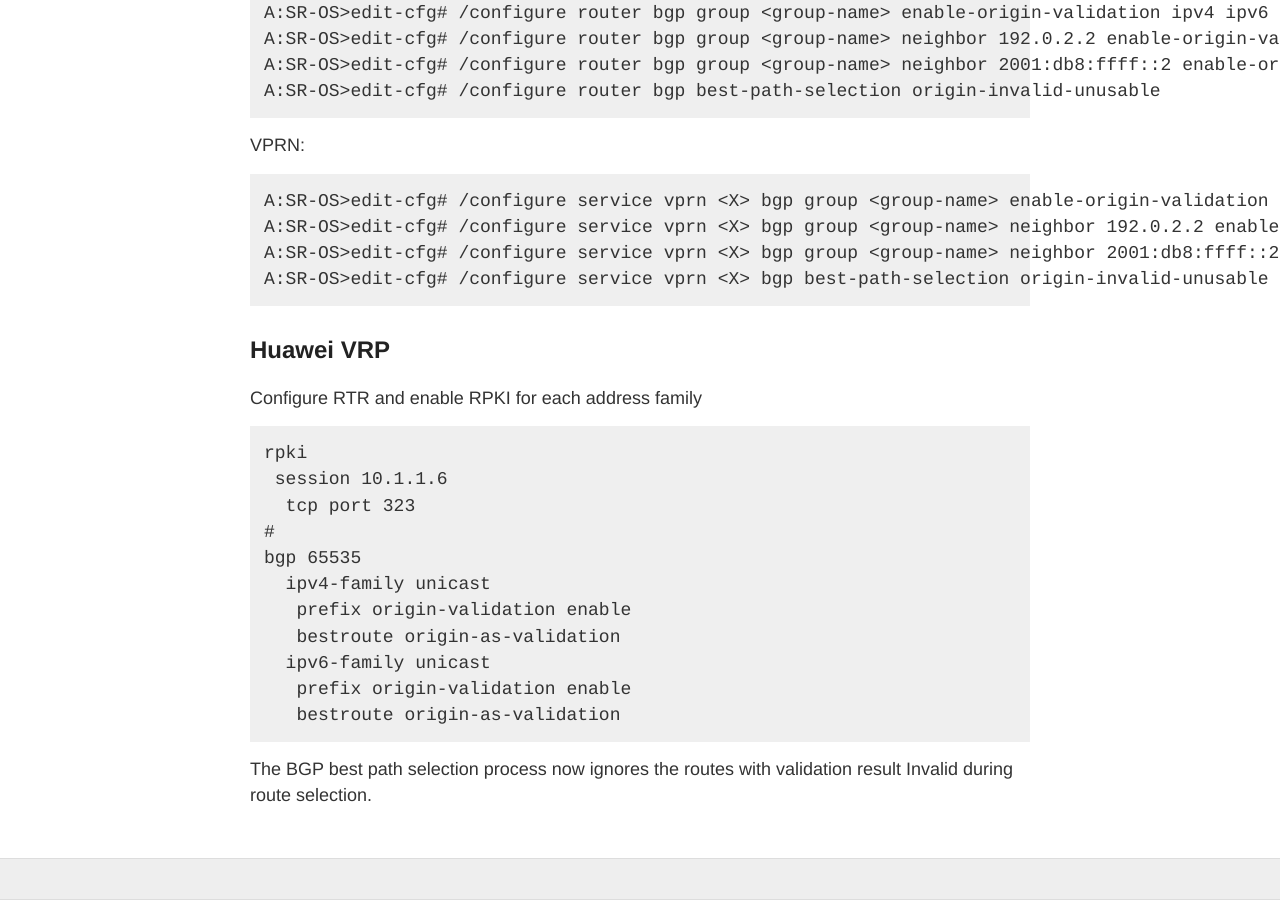
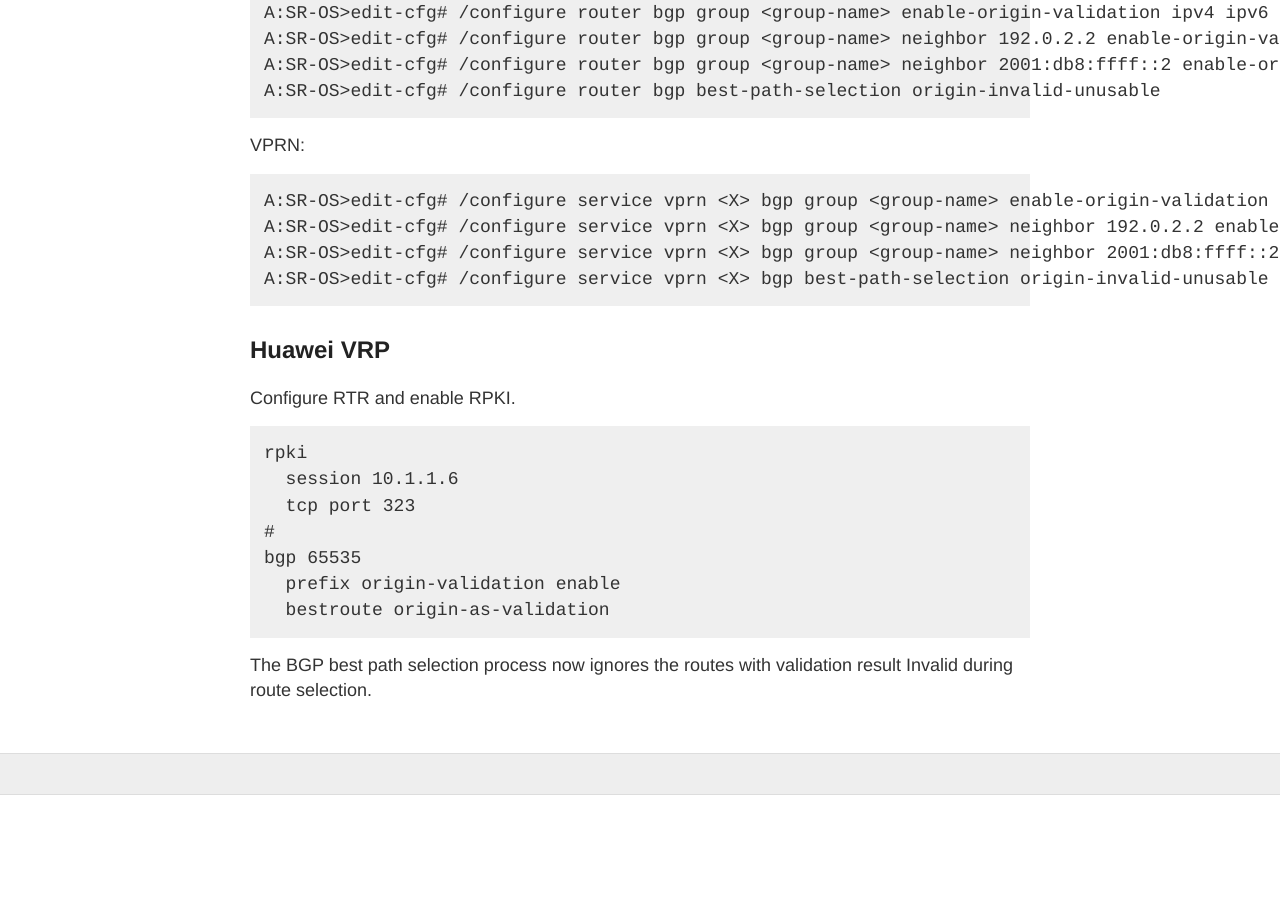
Before and after one commit to NLNOG/bgpfilterguide, a Jekyll site: the page built from guides/reject_invalids.md, in a window 1280 px wide and 900 px high, scrolled down 6845 px. Built offline with Jekyll 4.4.1, drawn with Linux system fonts in a browser that asks for light colours; after the commit the page ends 7640 px from its top, so only the background shows below that.

Commit message:
simplify example

````diff
--- a/guides/reject_invalids.md
+++ b/guides/reject_invalids.md
@@ -271,20 +271,16 @@
 
 ## Huawei VRP
 
-Configure RTR and enable RPKI for each address family
+Configure RTR and enable RPKI.
 
 ```
 rpki
- session 10.1.1.6
+  session 10.1.1.6
   tcp port 323
 #
 bgp 65535
-  ipv4-family unicast
-   prefix origin-validation enable
-   bestroute origin-as-validation
-  ipv6-family unicast
-   prefix origin-validation enable
-   bestroute origin-as-validation
+  prefix origin-validation enable
+  bestroute origin-as-validation
 ```
 
 The BGP best path selection process now ignores the routes with validation result Invalid during route selection.
````
